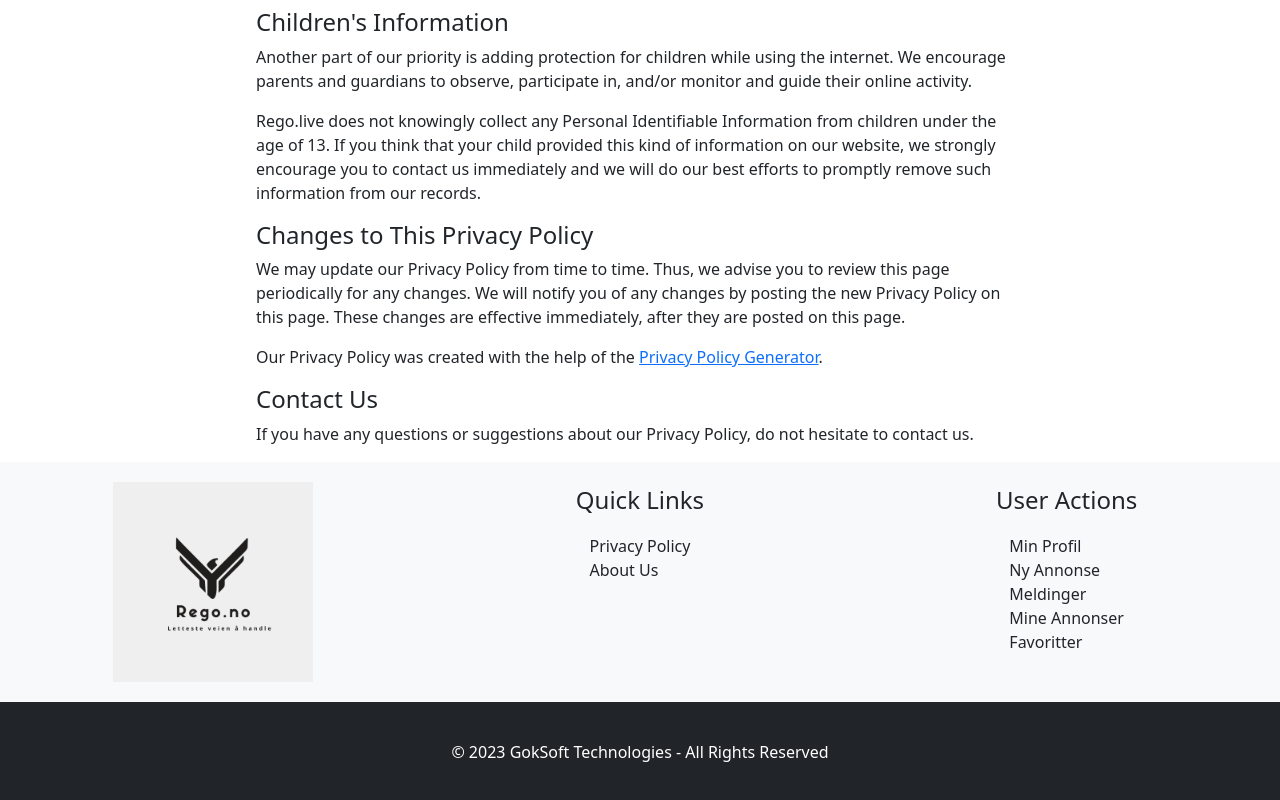
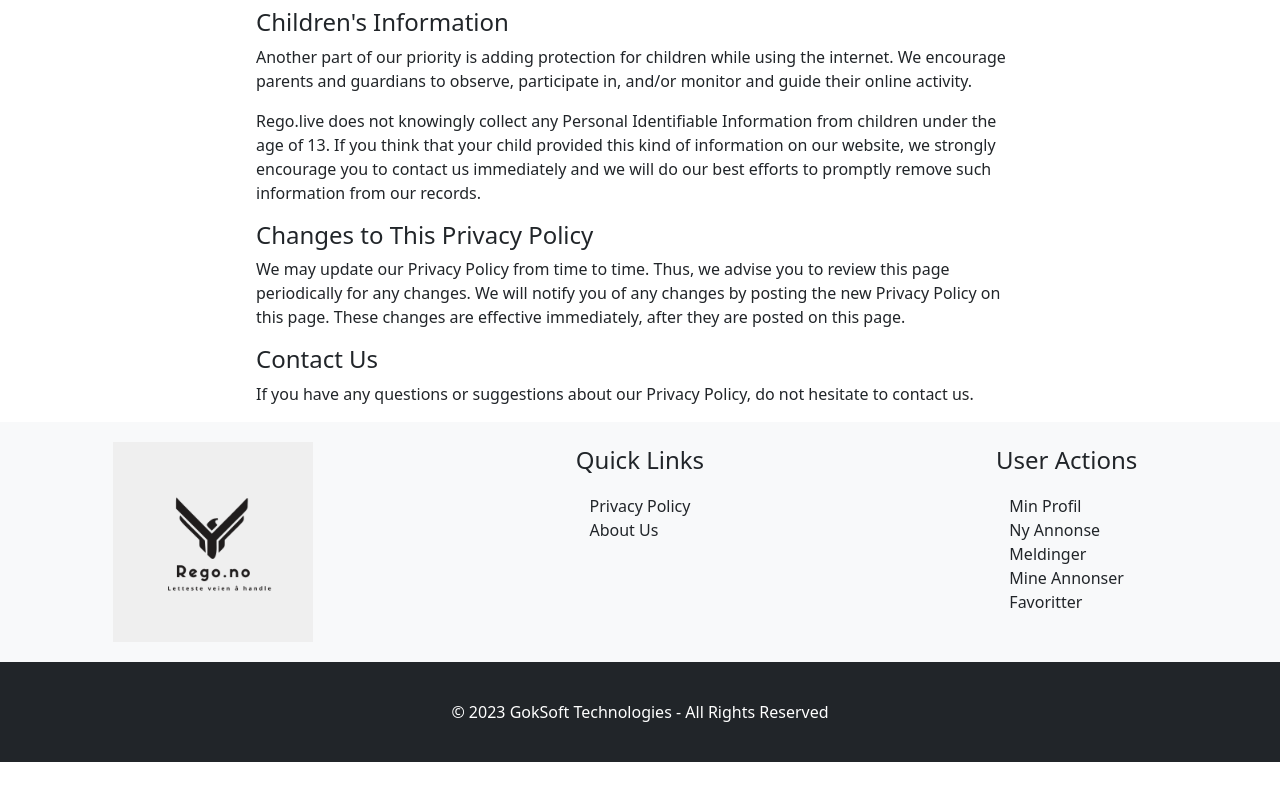
Before and after one commit to JakobGokpinar/Rego-frontend, a React (Create React App) app: page /privacy-policy in a window 1280 px wide. Shown: the part 2753-3553 px from the top of the page. After the commit the page ends 3515 px from the top, so only its background shows below. Built offline with nearby package versions, Linux system fonts and the light colour scheme; no server answers.

Commit message:
privacy update

```diff
--- a/src/Pages/PrivacyAndAbout/PrivacyPolicy.js
+++ b/src/Pages/PrivacyAndAbout/PrivacyPolicy.js
@@ -90,8 +90,8 @@ const PrivacyPolicy = () => {
 
             <p>We may update our Privacy Policy from time to time. Thus, we advise you to review this page periodically for any changes. We will notify you of any changes by posting the new Privacy Policy on this page. These changes are effective immediately, after they are posted on this page.</p>
 
-            <p>Our Privacy Policy was created with the help of the <a href="https://www.privacypolicygenerator.info">Privacy Policy Generator</a>.</p>
-
+{/*             <p>Our Privacy Policy was created with the help of the <a href="https://www.privacypolicygenerator.info">Privacy Policy Generator</a>.</p>
+ */}
             <h4>Contact Us</h4>
 
             <p>If you have any questions or suggestions about our Privacy Policy, do not hesitate to contact us.</p>
```
